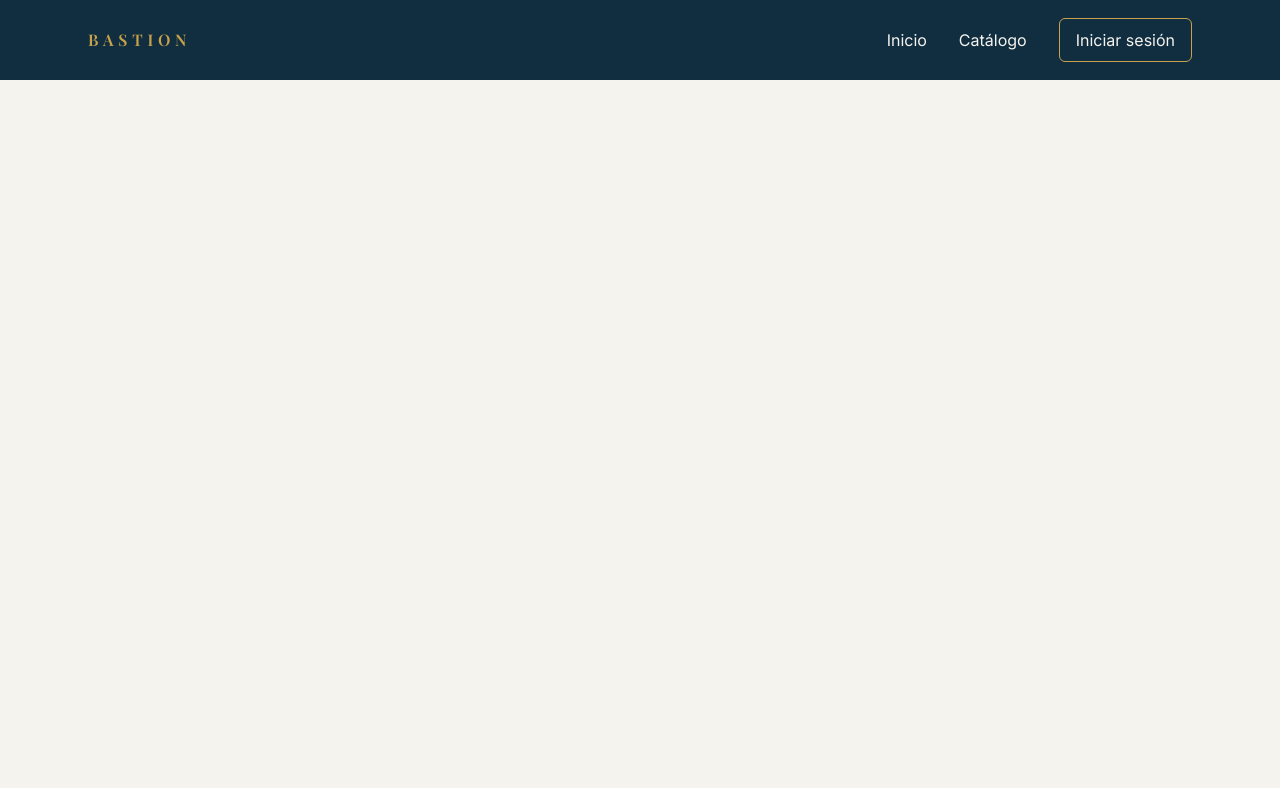
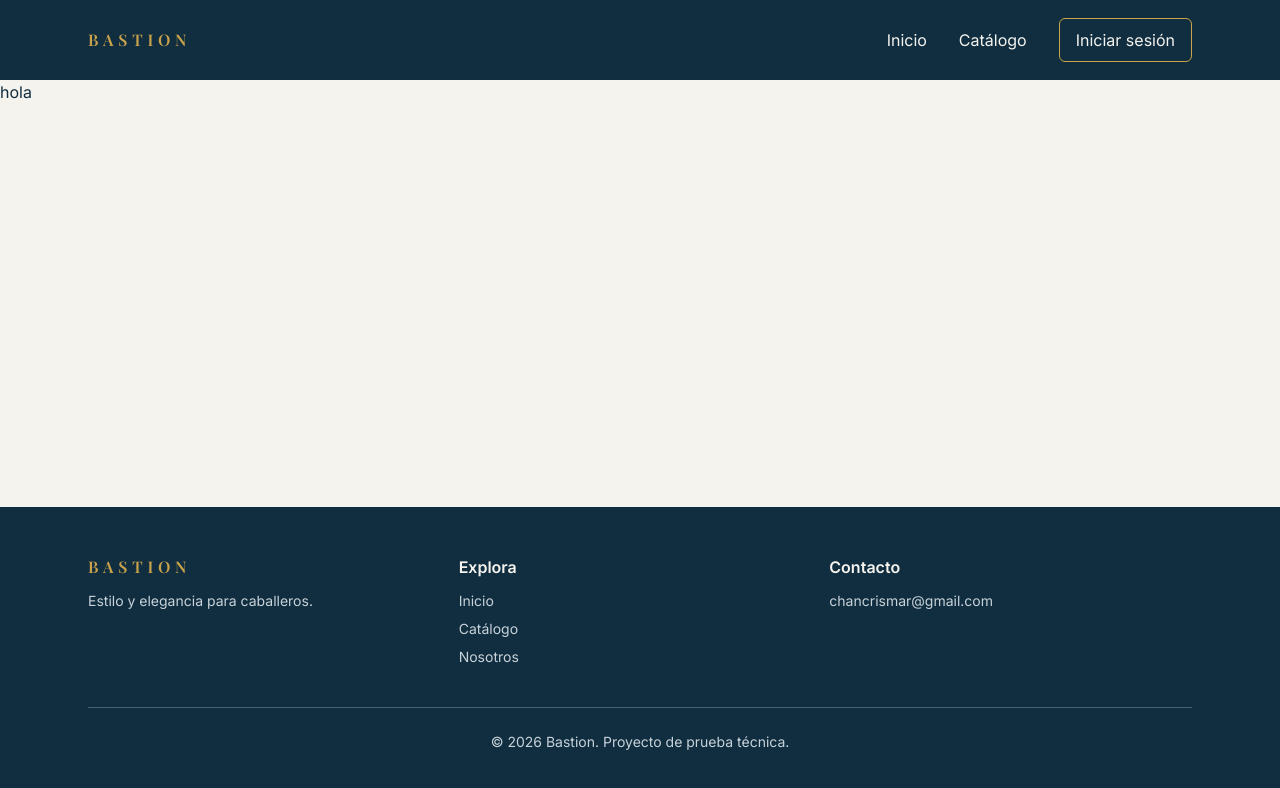
Before and after one commit to crismarchan/Bastion, a React (Vite) app in the folder frontend/: page / in a window 1280 px wide. Shown: the top 788 px of the page. Built offline with nearby package versions, Linux system fonts and the light colour scheme; no server answers.

Commit message:
feat: implementacion de footer

```diff
--- a/frontend/src/App.jsx
+++ b/frontend/src/App.jsx
@@ -1,6 +1,7 @@
 import { useEffect } from 'react'
 import './App.css'
 import Navbar from './components/Navbar.jsx'
+import Footer from './components/Footer.jsx'
 
 function App() {
   useEffect(() => {
@@ -11,12 +12,13 @@ function App() {
   }, [])
 
   return (
-    <>
+    <div className="flex min-h-screen flex-col">
       <Navbar />
-      <main>
-
+      <main className="flex-1">
+        <p>hola</p>
       </main>
-    </>
+      <Footer />
+    </div>
   )
 }
 
--- /dev/null
+++ b/frontend/src/components/Footer.jsx
@@ -0,0 +1,31 @@
+function Footer() {
+  return (
+    <footer className="bg-navy text-mist">
+      <div className="mx-auto max-w-6xl px-4 py-12 sm:px-6">
+        <div className="grid gap-2 md:grid-cols-3">
+          <section>
+            <h2 className="font-display tracking-[0.3em] text-brass">BASTION</h2>
+            <p className="mt-3 text-sm">Estilo y elegancia para caballeros.</p>
+          </section>
+          <nav className="hidden md:block" aria-label="Enlaces del pie de página">
+            <h2 className="font-semibold text-cream">Explora</h2>
+            <ul className="mt-3 space-y-2 text-sm">
+              <li><a className="hover:text-brass focus-visible:outline-2 focus-visible:outline-brass" href="#inicio">Inicio</a></li>
+              <li><a className="hover:text-brass focus-visible:outline-2 focus-visible:outline-brass" href="#catalogo">Catálogo</a></li>
+              <li><a className="hover:text-brass focus-visible:outline-2 focus-visible:outline-brass" href="#nosotros">Nosotros</a></li>
+            </ul>
+          </nav>
+          <section>
+            <h2 className="font-semibold text-cream">Contacto</h2>
+            <p className="mt-3 text-sm">chancrismar@gmail.com</p>
+          </section>
+        </div>
+        <p className="mt-10 border-t border-mist/30 pt-6 text-center text-sm">
+          © 2026 Bastion. Proyecto de prueba técnica.
+        </p>
+      </div>
+    </footer>
+  )
+}
+
+export default Footer
```
